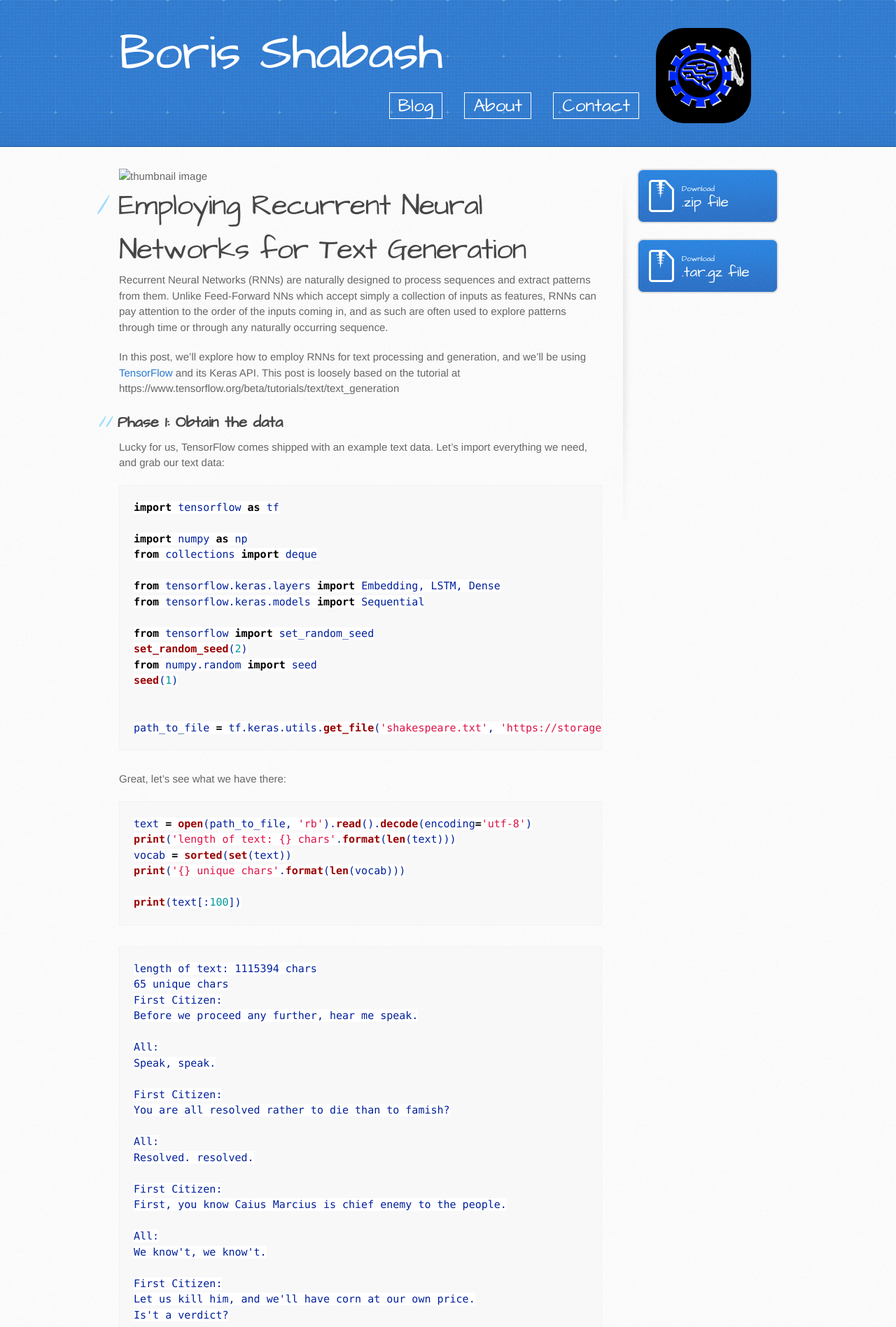
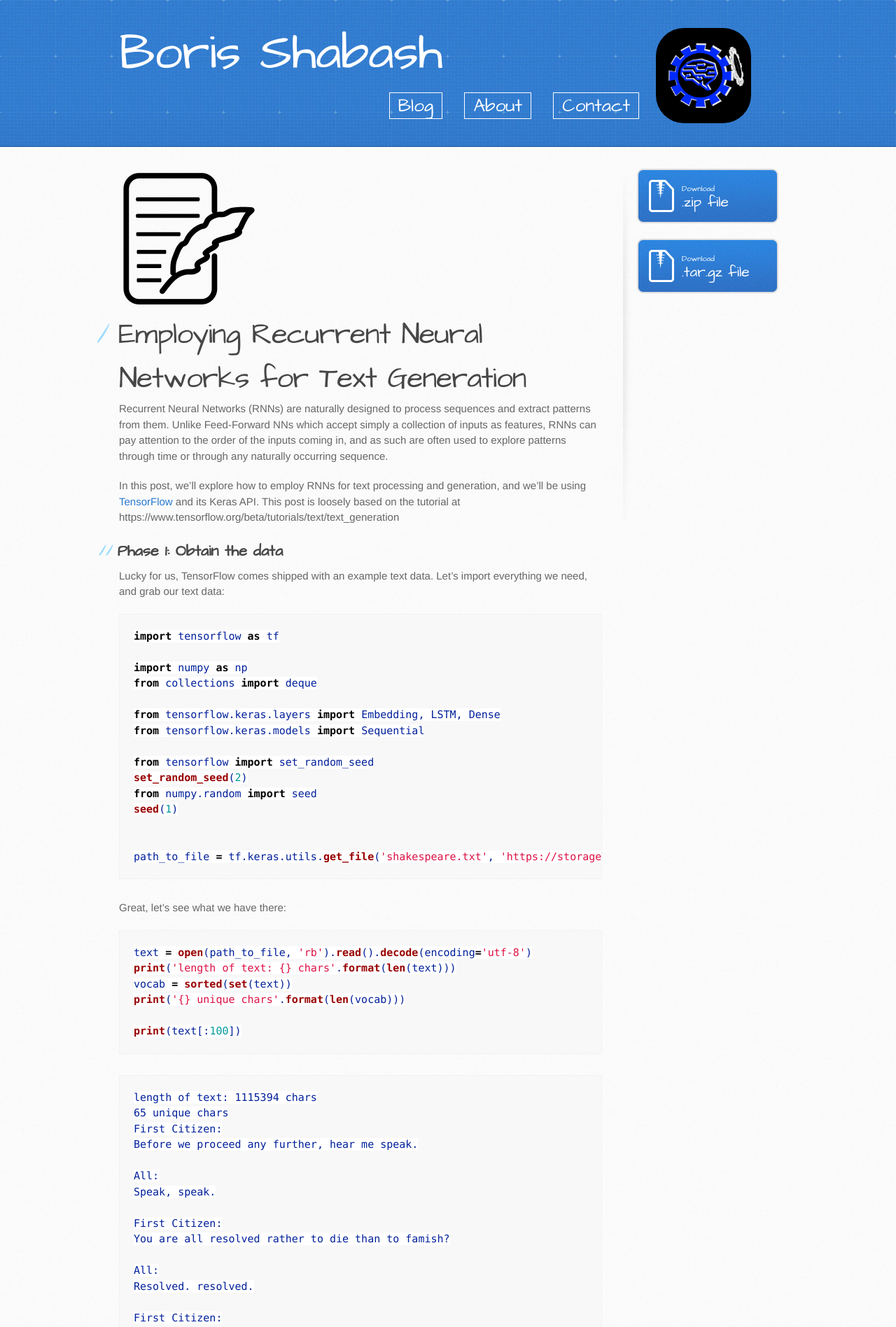
Before and after one commit to bshabashFD/bshabashFD.github.io_old2, a Jekyll site: the page built from _posts/2019-08-03-how-to-use-text-with-rnn.md, in a window 1280 px wide. Shown: the top 1896 px of the page at 70% size. Built offline with Jekyll 4.4.1, drawn with Linux system fonts in a browser that asks for light colours; formulas are drawn with MathJax 3; a script that is not in the unit is left out.

Commit message:
Update post.html

```diff
--- a/_layouts/post.html
+++ b/_layouts/post.html
@@ -6,7 +6,7 @@ layout: default
 
 <article class="post">
   {% if page.image %}
-  <img src="/assets/{{page.image}}" alt="thumbnail image">
+  <img src="/assets/images/{{page.image}}" alt="thumbnail image">
   {% endif %}
   <h1>{{ page.title }}</h1>
 
```
